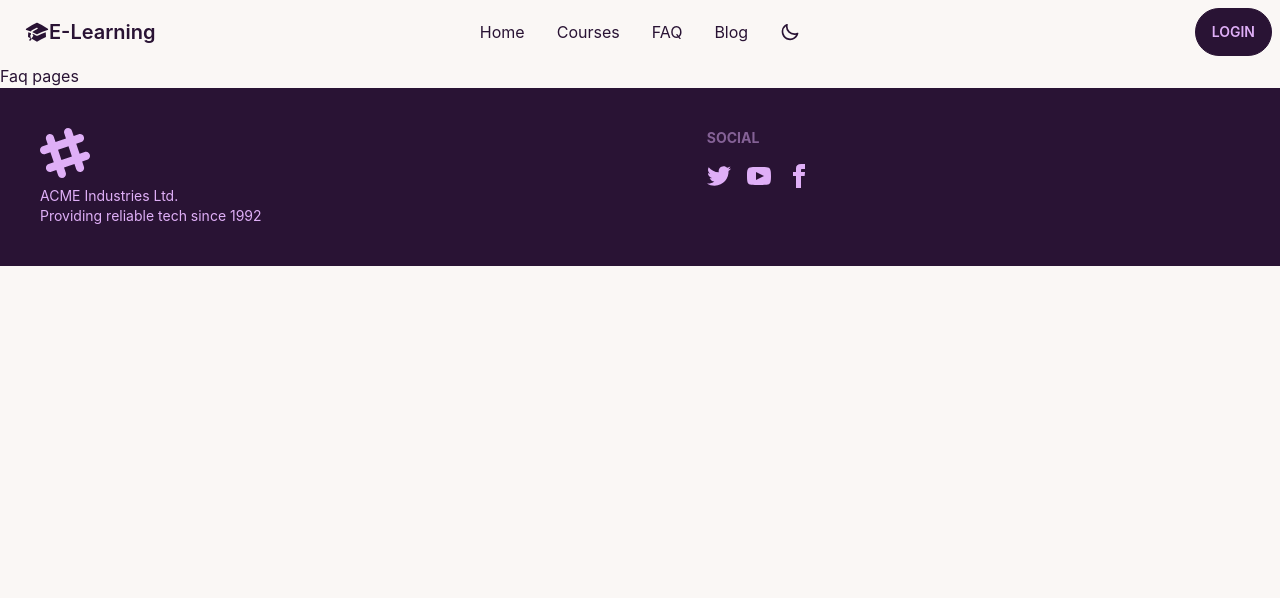
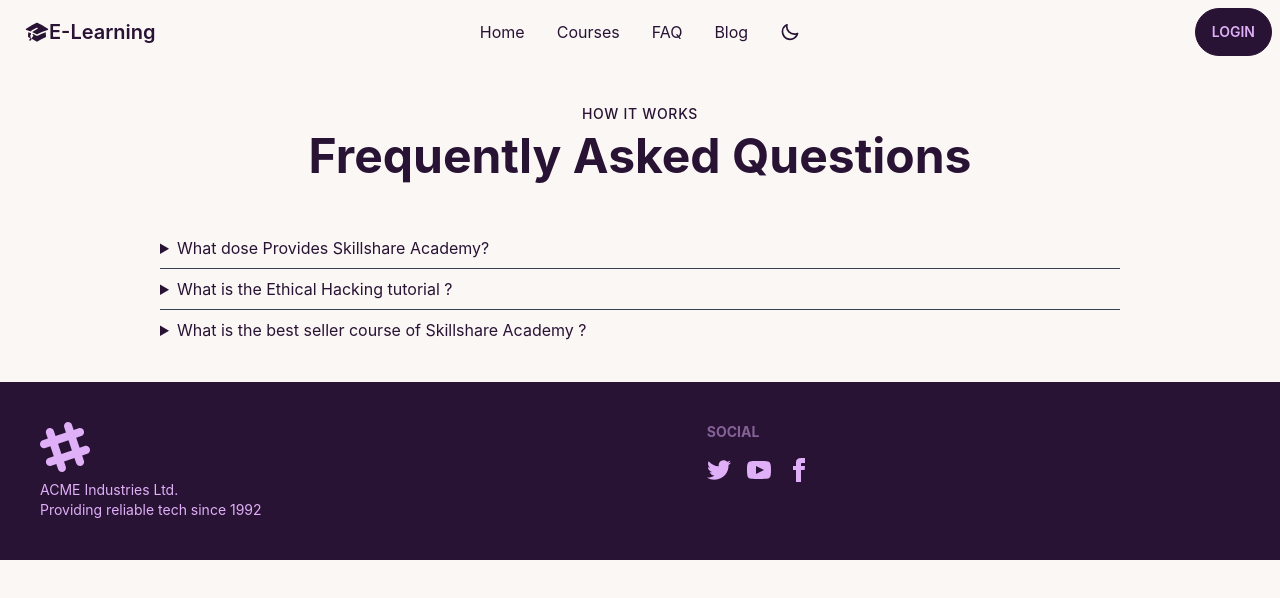
Before and after one commit to mdmasudranainfo/e-learning, a React (Create React App) app: page /faq in a window 1280 px wide. Shown: the top 598 px of the page. Built offline with nearby package versions, Linux system fonts and the light colour scheme; no server answers.

Commit message:
redmi file

```diff
--- a/src/Components/FAq/FaQ.jsx
+++ b/src/Components/FAq/FaQ.jsx
@@ -3,7 +3,59 @@ import React from "react";
 const FaQ = () => {
   return (
     <div>
-      <h2>Faq pages</h2>
+      <section className="dark:bg-gray-800 dark:text-gray-100">
+        <div className="container flex flex-col justify-center p-4 mx-auto md:p-8">
+          <p className="p-2 text-sm font-medium tracking-wider text-center uppercase">
+            How it works
+          </p>
+          <h2 className="mb-12 text-4xl font-bold leading-none text-center sm:text-5xl">
+            Frequently Asked Questions
+          </h2>
+          <div className="flex flex-col divide-y sm:px-8 lg:px-12 xl:px-32 divide-gray-700">
+            <details>
+              <summary className="py-2 outline-none cursor-pointer focus:underline">
+                What dose Provides Skillshare Academy?
+              </summary>
+              <div className="px-4 pb-4">
+                <p>
+                  Skillshare Academy are Provides various course in reasonable
+                  price. The course of this academy are top class. Million
+                  people are very interested our courses.
+                </p>
+              </div>
+            </details>
+            <details>
+              <summary className="py-2 outline-none cursor-pointer focus:underline">
+                What is the Ethical Hacking tutorial ?
+              </summary>
+              <div className="px-4 pb-4">
+                <p>
+                  Ethical Hacking tutorial provides basic and advanced concepts
+                  of Ethical Hacking. Our Ethical Hacking tutorial is developed
+                  for beginners and professionals. It has been a very popular
+                  career choice for students of all backgrounds(non-CS students
+                  can also learn it easily and be equally good as CS students,
+                  or even better than them). Since ethical hacking is about
+                  compromising the systems, it assumes familiarity with how
+                  those systems actually work.
+                </p>
+              </div>
+            </details>
+            <details>
+              <summary className="py-2 outline-none cursor-pointer focus:underline">
+                What is the best seller course of Skillshare Academy ?
+              </summary>
+              <div className="px-4 pb-4 space-y-2">
+                <p>
+                  HTML and CSS With Fox is the best selling course of Skillshare
+                  Academy. The author of this course are very famous for this
+                  course.
+                </p>
+              </div>
+            </details>
+          </div>
+        </div>
+      </section>
     </div>
   );
 };
--- a/src/Context/UserContex.jsx
+++ b/src/Context/UserContex.jsx
@@ -60,7 +60,7 @@ const UserContex = ({ children }) => {
   useEffect(() => {
     const unsubscribe = onAuthStateChanged(auth, (currentUSer) => {
       setUSer(currentUSer);
-      setLoader(false);
+      setLoader(true);
     });
     return () => unsubscribe();
     //
--- a/src/PrivateRoute/PrivateRoute.jsx
+++ b/src/PrivateRoute/PrivateRoute.jsx
@@ -6,7 +6,7 @@ import { AuthContext } from "../Context/UserContex";
 const PrivateRoute = ({ children }) => {
   const location = useLocation();
   const { user, loader } = useContext(AuthContext);
-  if (loader) {
+  if (!loader) {
     return <div>Loading .....</div>;
   }
 
```
Also changed, not shown: 1 other file (tests, documents, lock files or other folders).
